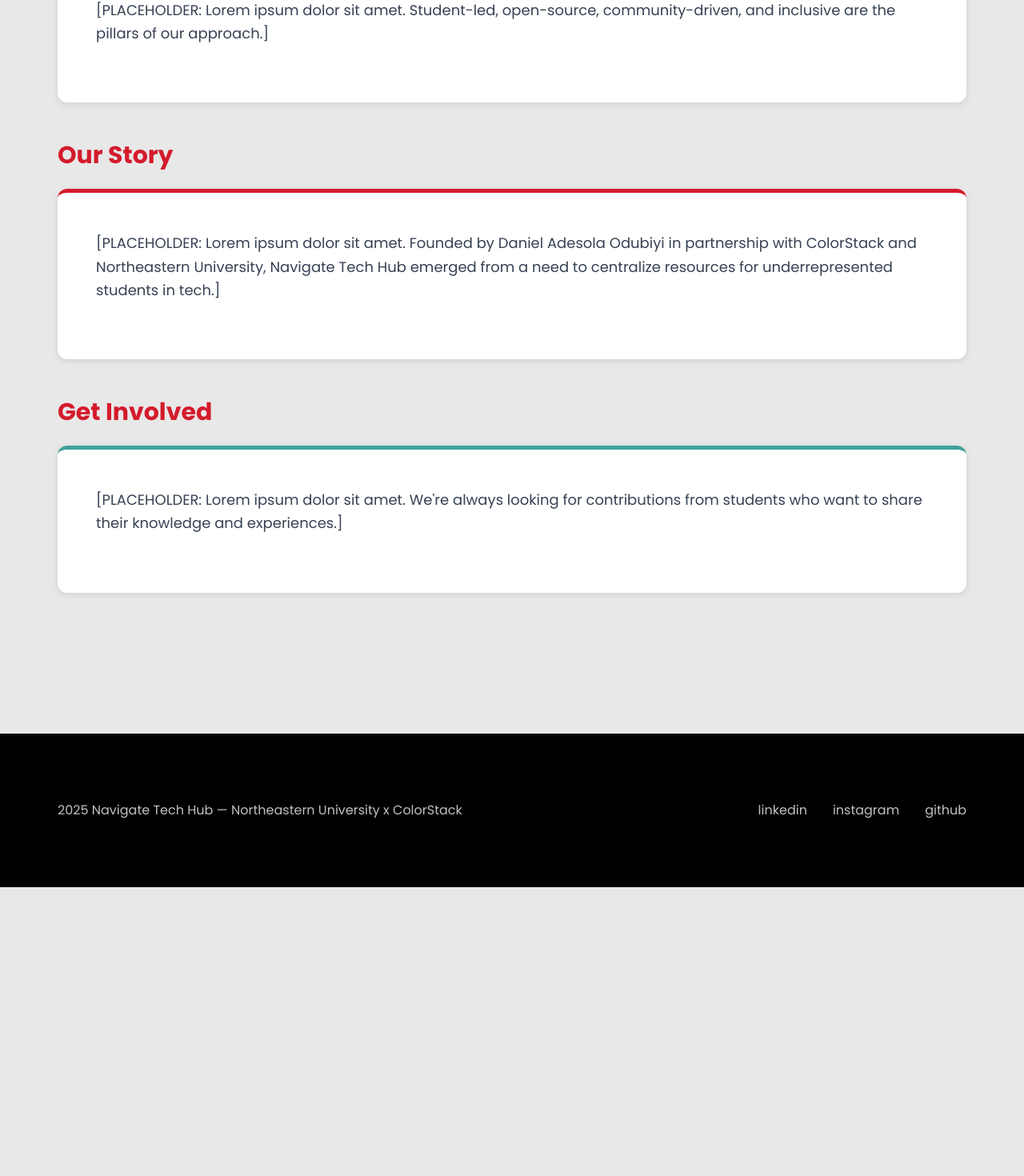
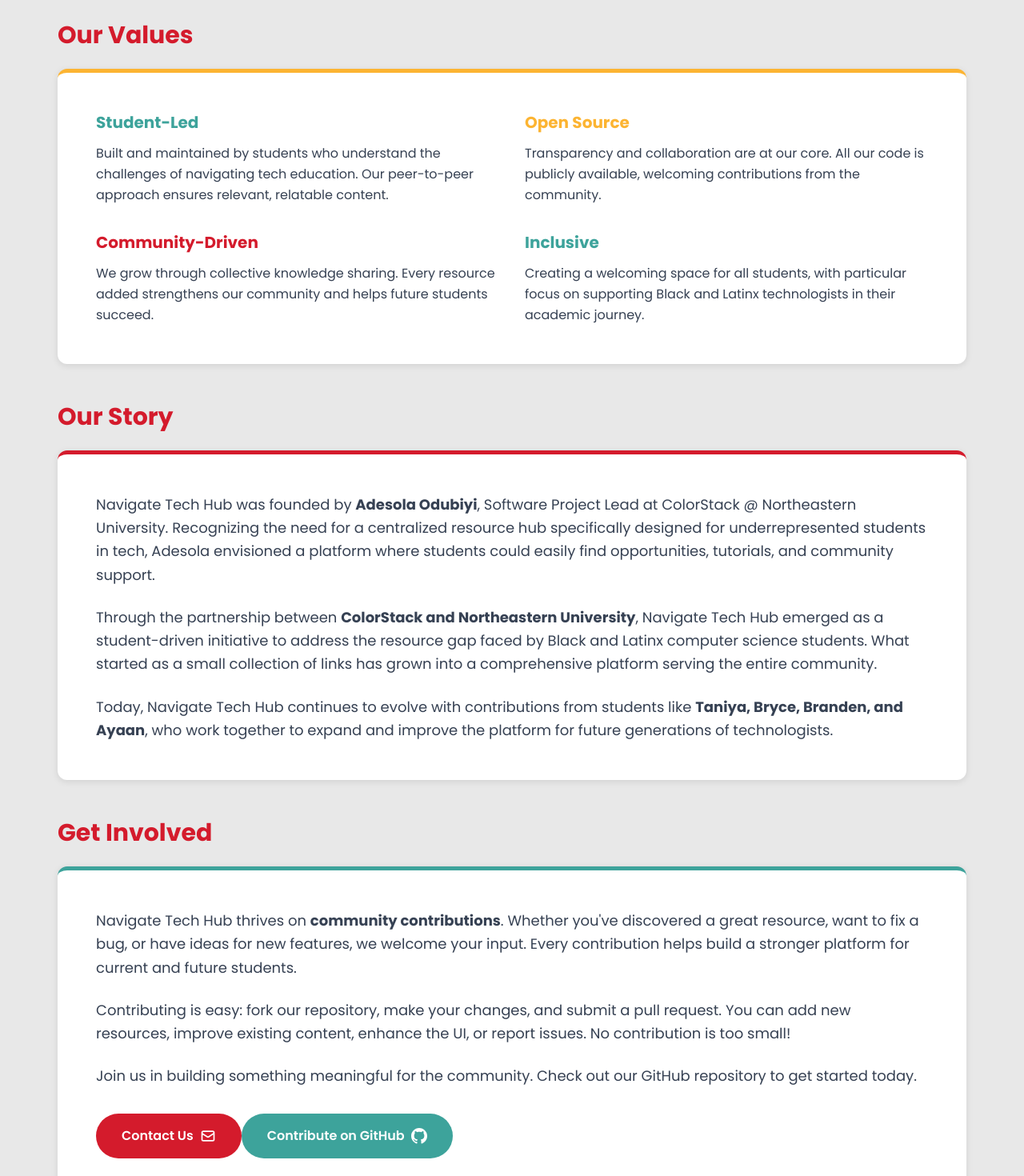
Before and after one commit to ColorStack-at-Northeastern-University/Navigate-Tech-Hub, a Next.js app in the folder frontend/: page /about in a window 1280 px wide. Shown: the part 796-2266 px from the top of the page at 80% size. Before the commit the page ends 1905 px from the top, so only its background shows below. Built offline with nearby package versions, Linux system fonts and the light colour scheme.

Commit message:
completed about page and functionalities

```diff
--- a/frontend/app/about/page.tsx
+++ b/frontend/app/about/page.tsx
@@ -7,6 +7,8 @@
 
 import Footer from '@/components/layout/Footer';
 import Navbar from '@/components/layout/Navbar';
+import Link from 'next/link';
+import { SITE_CONFIG } from '@/lib/constants';
 
 /**
  * About page component
@@ -56,7 +58,13 @@
                         <div className="bg-white rounded-xl p-12 shadow-[0_2px_8px_rgba(0,0,0,0.1)] border-t-[5px] border-colorstack-teal">
                             {/* Mission content paragraphs here */}
                             <p className="text-lg text-gray-700 mb-6 leading-relaxed">
-                                [PLACEHOLDER: Lorem ipsum dolor sit amet, consectetur adipiscing elit. Navigate Tech Hub was created to address the need for centralized resources specifically tailored to Black and Latinx computer science students at Northeastern University.]
+                                Navigate Tech Hub serves as a <strong>centralized platform</strong> for Black and Latinx computer science students at Northeastern University. Our mission is to provide accessible resources, foster community connections, and support academic success in technology fields.
+                            </p>
+                            <p className="text-lg text-gray-700 mb-6 leading-relaxed">
+                                We believe that <strong>representation matters</strong> in tech. By creating a dedicated space for underrepresented students, we aim to bridge the resource gap and empower the next generation of diverse technologists.
+                            </p>
+                            <p className="text-lg text-gray-700 leading-relaxed">
+                                Whether you're looking for internship opportunities, technical tutorials, or community support, Navigate Tech Hub is here to help you <strong>navigate your journey</strong> in computer science.
                             </p>
                         </div>
                     </section>
@@ -81,10 +89,32 @@
                     <section className="mb-12">
                         <h2 className="text-3xl font-bold text-neu-red mb-6">Our Values</h2>
                         <div className="bg-white rounded-xl p-12 shadow-[0_2px_8px_rgba(0,0,0,0.1)] border-t-[5px] border-colorstack-orange">
-                            {/* Values content here */}
-                            <p className="text-lg text-gray-700 mb-6 leading-relaxed">
-                                [PLACEHOLDER: Lorem ipsum dolor sit amet. Student-led, open-source, community-driven, and inclusive are the pillars of our approach.]
-                            </p>
+                            <div className="grid md:grid-cols-2 gap-8">
+                                <div>
+                                    <h3 className="text-xl font-bold text-colorstack-teal mb-3">Student-Led</h3>
+                                    <p className="text-gray-700 leading-relaxed">
+                                        Built and maintained by students who understand the challenges of navigating tech education. Our peer-to-peer approach ensures relevant, relatable content.
+                                    </p>
+                                </div>
+                                <div>
+                                    <h3 className="text-xl font-bold text-colorstack-orange mb-3">Open Source</h3>
+                                    <p className="text-gray-700 leading-relaxed">
+                                        Transparency and collaboration are at our core. All our code is publicly available, welcoming contributions from the community.
+                                    </p>
+                                </div>
+                                <div>
+                                    <h3 className="text-xl font-bold text-neu-red mb-3">Community-Driven</h3>
+                                    <p className="text-gray-700 leading-relaxed">
+                                        We grow through collective knowledge sharing. Every resource added strengthens our community and helps future students succeed.
+                                    </p>
+                                </div>
+                                <div>
+                                    <h3 className="text-xl font-bold text-colorstack-teal mb-3">Inclusive</h3>
+                                    <p className="text-gray-700 leading-relaxed">
+                                        Creating a welcoming space for all students, with particular focus on supporting Black and Latinx technologists in their academic journey.
+                                    </p>
+                                </div>
+                            </div>
                         </div>
                     </section>
 
@@ -110,7 +140,13 @@
                         <div className="bg-white rounded-xl p-12 shadow-[0_2px_8px_rgba(0,0,0,0.1)] border-t-[5px] border-neu-red">
                             {/* Origin story content here */}
                             <p className="text-lg text-gray-700 mb-6 leading-relaxed">
-                                [PLACEHOLDER: Lorem ipsum dolor sit amet. Founded by Daniel Adesola Odubiyi in partnership with ColorStack and Northeastern University, Navigate Tech Hub emerged from a need to centralize resources for underrepresented students in tech.]
+                                Navigate Tech Hub was founded by <strong>Adesola Odubiyi</strong>, Software Project Lead at ColorStack @ Northeastern University. Recognizing the need for a centralized resource hub specifically designed for underrepresented students in tech, Adesola envisioned a platform where students could easily find opportunities, tutorials, and community support.
+                            </p>
+                            <p className="text-lg text-gray-700 mb-6 leading-relaxed">
+                                Through the partnership between <strong>ColorStack and Northeastern University</strong>, Navigate Tech Hub emerged as a student-driven initiative to address the resource gap faced by Black and Latinx computer science students. What started as a small collection of links has grown into a comprehensive platform serving the entire community.
+                            </p>
+                            <p className="text-lg text-gray-700 leading-relaxed">
+                                Today, Navigate Tech Hub continues to evolve with contributions from students like <strong>Taniya, Bryce, Branden, and Ayaan</strong>, who work together to expand and improve the platform for future generations of technologists.
                             </p>
                         </div>
                     </section>
@@ -140,10 +176,25 @@
                         <div className="bg-white rounded-xl p-12 shadow-[0_2px_8px_rgba(0,0,0,0.1)] border-t-[5px] border-colorstack-teal">
                             {/* Contribution content here */}
                             <p className="text-lg text-gray-700 mb-6 leading-relaxed">
-                                [PLACEHOLDER: Lorem ipsum dolor sit amet. We're always looking for contributions from students who want to share their knowledge and experiences.]
+                                Navigate Tech Hub thrives on <strong>community contributions</strong>. Whether you've discovered a great resource, want to fix a bug, or have ideas for new features, we welcome your input. Every contribution helps build a stronger platform for current and future students.
+                            </p>
+                            <p className="text-lg text-gray-700 mb-6 leading-relaxed">
+                                Contributing is easy: fork our repository, make your changes, and submit a pull request. You can add new resources, improve existing content, enhance the UI, or report issues. No contribution is too small!
+                            </p>
+                            <p className="text-lg text-gray-700 mb-8 leading-relaxed">
+                                Join us in building something meaningful for the community. Check out our GitHub repository to get started today.
                             </p>
 
                             {/* Call to action button */}
+                            <Link
+                                href="mailto:contact@navigatetechhub.com"
+                                className="bg-neu-red text-white px-8 py-3 rounded-full font-semibold hover:bg-red-700 transition-colors inline-flex items-center justify-center gap-2"
+                                >
+                                <span>Contact Us</span>
+                                <svg className="w-5 h-5" fill="none" stroke="currentColor" viewBox="0 0 24 24">
+                                    <path strokeLinecap="round" strokeLinejoin="round" strokeWidth={2} d="M3 8l7.89 5.26a2 2 0 002.22 0L21 8M5 19h14a2 2 0 002-2V7a2 2 0 00-2-2H5a2 2 0 00-2 2v10a2 2 0 002 2z" />
+                                </svg>
+                            </Link>
                             {/**
                * TODO: GitHub Repository Link Button
                *
@@ -157,6 +208,17 @@
                * Hint: href from SITE_CONFIG.social.github
                */}
                             {/* GitHub button here */}
+                            <Link
+                                href={SITE_CONFIG.social.github}
+                                target="_blank"
+                                rel="noopener noreferrer"
+                                className="bg-colorstack-teal text-white px-8 py-3 rounded-full font-semibold hover:bg-teal-600 transition-colors inline-flex items-center justify-center gap-2"
+                                >
+                                <span>Contribute on GitHub</span>
+                                <svg className="w-5 h-5" fill="currentColor" viewBox="0 0 24 24">
+                                    <path d="M12 0c-6.626 0-12 5.373-12 12 0 5.302 3.438 9.8 8.207 11.387.599.111.793-.261.793-.577v-2.234c-3.338.726-4.033-1.416-4.033-1.416-.546-1.387-1.333-1.756-1.333-1.756-1.089-.745.083-.729.083-.729 1.205.084 1.839 1.237 1.839 1.237 1.07 1.834 2.807 1.304 3.492.997.107-.775.418-1.305.762-1.604-2.665-.305-5.467-1.334-5.467-5.931 0-1.311.469-2.381 1.236-3.221-.124-.303-.535-1.524.117-3.176 0 0 1.008-.322 3.301 1.23.957-.266 1.983-.399 3.003-.404 1.02.005 2.047.138 3.006.404 2.291-1.552 3.297-1.23 3.297-1.23.653 1.653.242 2.874.118 3.176.77.84 1.235 1.911 1.235 3.221 0 4.609-2.807 5.624-5.479 5.921.43.372.823 1.102.823 2.222v3.293c0 .319.192.694.801.576 4.765-1.589 8.199-6.086 8.199-11.386 0-6.627-5.373-12-12-12z"/>
+                                </svg>
+                            </Link>
                         </div>
                     </section>
                 </div>
--- a/frontend/lib/constants.ts
+++ b/frontend/lib/constants.ts
@@ -107,7 +107,7 @@
     { href: '/', label: 'Home' },
     { href: '/browse', label: 'Browse' },
     { href: '/external-resources', label: 'External Resources' },
-    { href: '/#about', label: 'About' }, // subject to change to add a more detailed about section or "meet the team"
+    { href: '/about', label: 'About' }, // subject to change to add a more detailed about section or "meet the team"
 ] as const;
 
 /**
```
